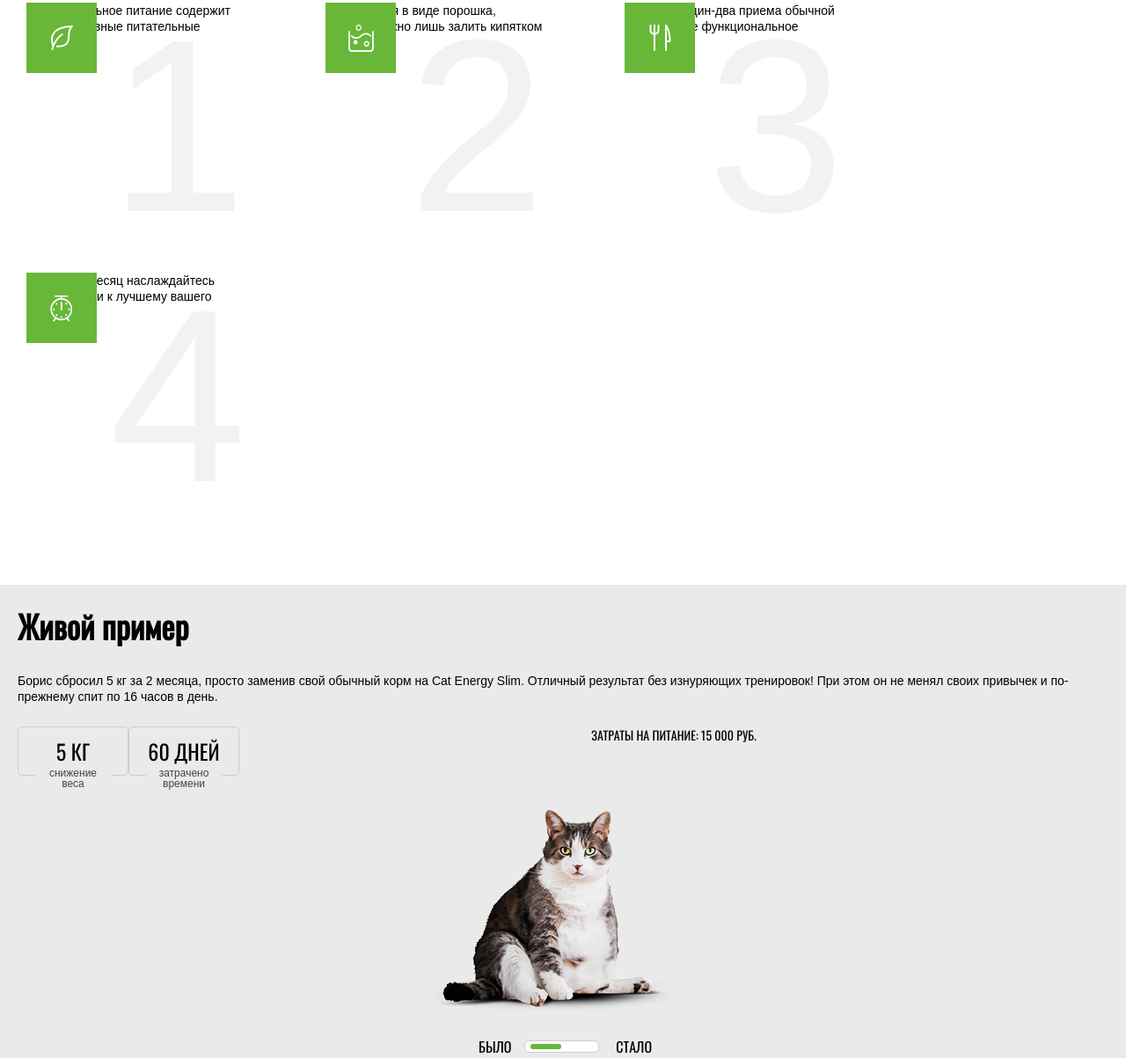
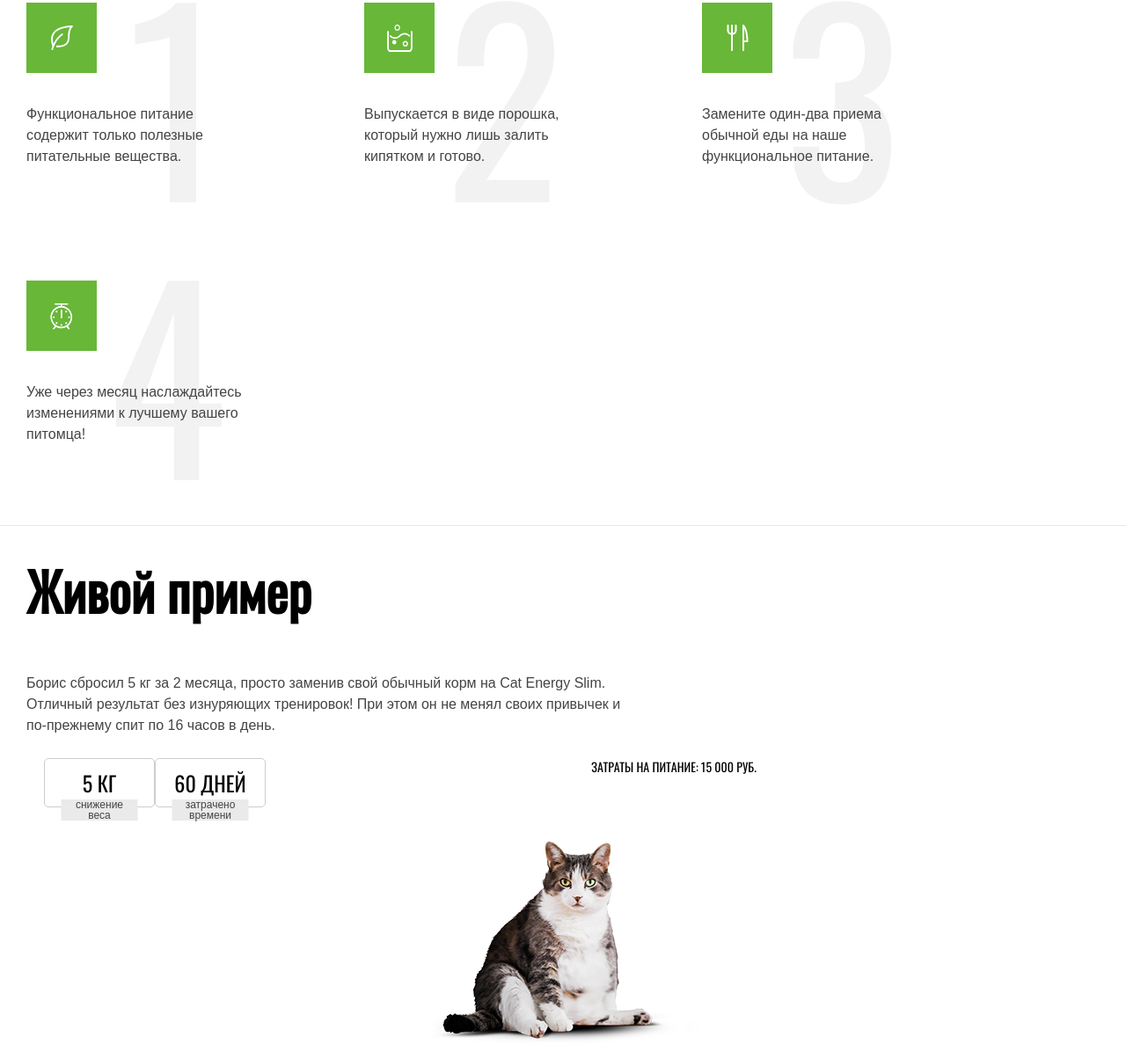
Before and after one commit to gruzd777/1463253-cat-energy-22, a website: page source/index.html in a window 1280 px wide. Shown: the part 1898-3101 px from the top of the page at 88% size. Drawn offline with nearby package versions, Linux system fonts and the light colour scheme; files that its build step writes are made by us from their sources.

Commit message:
Завершил блок example

```diff
--- a/source/sass/blocks/example.scss
+++ b/source/sass/blocks/example.scss
@@ -66,3 +66,27 @@
   color: #444444;
   text-transform: none;
 }
+
+@media (min-width: $tablet) {
+  .example {
+    padding: 0 30px;
+    background: white;
+  }
+
+  .example__title {
+    font-size: 60px;
+    line-height: 60px;
+    font-family: "Oswald";
+    padding: 0;
+    margin-bottom: 64px;
+  }
+
+  .example__description {
+    font-size: 16px;
+    line-height: 24px;
+    color: #444444;
+    font-family: Arial, Helvetica, sans-serif;
+    padding: 0;
+    width: 680px;
+  }
+}
--- a/source/sass/blocks/instruction.scss
+++ b/source/sass/blocks/instruction.scss
@@ -59,6 +59,7 @@
 @media (min-width: $tablet) {
   .instruction {
     padding: 0 30px;
+    margin-bottom: 15px;
   }
 
   .instruction__title {
@@ -73,14 +74,40 @@
     width: auto;
     display: flex;
     flex-wrap: wrap;
+    position: relative;
+  }
+
+  .instruction__list::after {
+    content: "";
+    width: 100vw;
+    height: 1px;
+    background: #E6E6E6;
+    bottom: 28px;
+    left: -30px;
+    position: absolute;
   }
 
   .instruction__item {
-    width: 250px;
+    width: 246px;
     min-height: 280px;
-    padding: 0;
-    margin: 0 90px 27px 0;
+    padding: 115px 0 0 0;
+    margin: 0 0 36px 0;
     position: relative;
+    box-sizing: border-box;
+    font-size: 16px;
+    line-height: 24px;
+    color: #444444;
+  }
+
+  .instruction__item:nth-child(odd) {
+    margin-right: 138px;
+  }
+
+  @media (min-width: 1075px) {
+    .instruction__item:nth-child(even) {
+      margin-right: 138px;
+    }
+
   }
 
   .instruction__item:last-child {
@@ -99,10 +126,12 @@
   .instruction__item::after {
     position: absolute;
     font-size: 280px;
-    line-height: 280px;
+    line-height: 201px;
     color: #F2F2F2;
     top: 0;
-    right: 0;
+    right: 20px;
+    font-family: 'Oswald';
+    z-index: -1;
   }
 
   .instruction__item--leafs::after {
```
